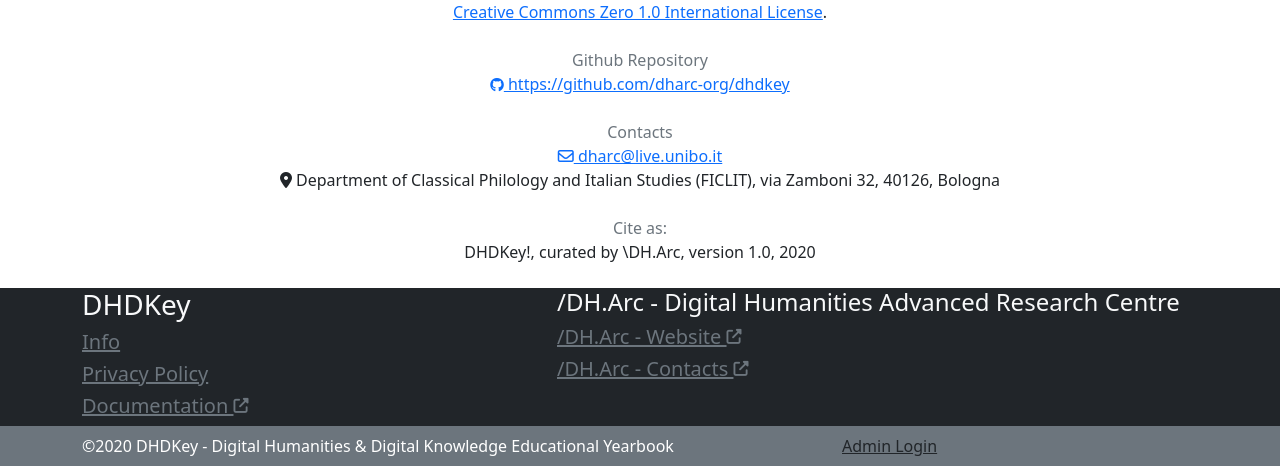
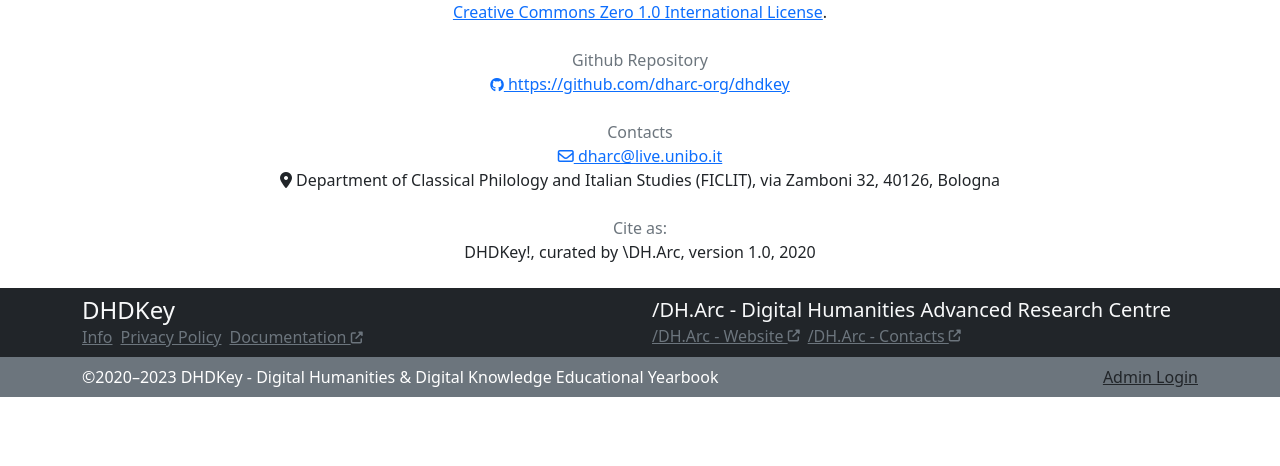
Before and after one commit to dharc-org/dhdkey, a Flask app: page /info in a window 1280 px wide. Shown: the part 1147-1613 px from the top of the page. After the commit the page ends 1544 px from the top, so only its background shows below. Run offline with Flask 2, Linux system fonts and the light colour scheme; parts of the project's set-up code (start-up, migrations or seed data) failed here and were passed over; some libraries are stand-ins or nearby versions.

Commit message:
finished layout at homepage

```diff
--- a/app/templates/base.html
+++ b/app/templates/base.html
@@ -27,7 +27,7 @@
     <body class="d-flex flex-column">
                 <div style="min-height: 100vh">
                     <div class="head">
-                            <nav class="navbar navbar-expand navbar-light shadow-sm px-5">
+                            <nav class="navbar navbar-expand navbar-light shadow-sm px-sm-5 px-0">
                                     <a class="navbar-brand" style="font-size: 20pt !important; font-weight:200 !important" href="{{ url_for('index') }}">DHDKey</a>
                                     {% if title != "Confirmation" %}
                                     <button class="navbar-toggler" type="button" data-toggle="collapse" data-target="#navbarSupportedContent" aria-controls="navbarSupportedContent" aria-expanded="false" aria-label="Toggle navigation">
@@ -37,16 +37,16 @@
                                     <div class="collapse navbar-collapse" id="navbarSupportedContent">
                                     <ul class="navbar-nav mr-auto">
                                         <li class="nav-item {% if title == 'Home' %}active{% endif %}">
-                                            <a class="nav-link" href="{{ url_for('index') }}">Home</a>
+                                            <a class="text-nowrap nav-link" href="{{ url_for('index') }}">Home</a>
                                         </li>
                                         <li class="nav-item {% if title == 'Projects' %}active{% endif %}">
-                                                <a class="nav-link" href="{{ url_for('projects') }}">Projects</a>
+                                            <a class="text-nowrap nav-link" href="{{ url_for('projects') }}">Projects</a>
                                         </li>
                                         <li class="nav-item">
-                                            <a class="nav-link {% if title == 'Upload' %}active{% endif %}" href="{{ url_for('upload') }}">Upload</a>
+                                            <a class="text-nowrap nav-link {% if title == 'Upload' %}active{% endif %}" href="{{ url_for('upload') }}">Upload</a>
                                         </li>
                                         <li class="nav-item">
-                                        <a class="nav-link {% if title == 'Info' %}active{% endif %}" href="{{ url_for('info') }}">User guide</a>
+                                            <a class="text-nowrap nav-link {% if title == 'Info' %}active{% endif %}" href="{{ url_for('info') }}">User guide</a>
                                         </li>
                                     </ul>
                                     </div>
@@ -61,38 +61,48 @@
                 </div>
     <footer class="footer bg-dark text-light">
         <div class="container">
-            <div class="row">
-                <div class="col-md-5">
-                    <h3 style="font-weight:300 !important">DHDKey</h3>
-                    <h5 style="font-weight:300 !important"><a href="{{ url_for('info') }}" class="text-secondary">Info</a></h5>
-                    <h5 style="font-weight:300 !important"><a href="{{ url_for('privacy') }}" class="text-secondary">Privacy Policy</a></h5>
-                    <h5 style="font-weight:300 !important"><a href="https://github.com/dharc-org/dhdkey/blob/master/README.md" class="text-secondary" target="_blank">Documentation <i class="fas fa-external-link-alt fa-xs"></i></a></h5>
+            <div class="row d-flex justify-content-left flex-wrap my-1">
+                <div class="col-6 d-flex flex-column align-items-start justify-content-around mx-0 my-1" style="min-width: fit-content;">
+                    <div class="mx-0 w-100" style="min-width: fit-content;"><h4 class="fw-lighter mb-0 w-100">DHDKey</h4></div>
+                    <div class="d-inline-flex justify-content-start w-100 gap-2 align-items-baseline flex-nowrap">
+                        <a href="{{ url_for('info') }}" class="text-secondary text-nowrap fw-light">Info</a>
+                        <a href="{{ url_for('privacy') }}" class="text-secondary text-nowrap fw-light">Privacy Policy</a>
+                        <a href="https://github.com/dharc-org/dhdkey/blob/master/README.md" class="text-secondary text-nowrap fw-light" target="_blank">Documentation <i class="fas fa-external-link-alt fa-xs"></i></a>
+                    </div>
                 </div>
-                <div class="col-md-7 mt-5 mt-md-0">
-                    <h4 style="font-weight:300 !important">/DH.Arc - Digital Humanities Advanced Research Centre</h4>
-                    <h5 style="font-weight:300 !important"><a href="https://centri.unibo.it/dharc/en" class="text-secondary" target="_blank">/DH.Arc - Website <i class="fas fa-external-link-alt fa-xs"></i></a></h5>
-                    <h5 style="font-weight:300 !important"><a href="https://centri.unibo.it/dharc/en/contacts" class="text-secondary" target="_blank">/DH.Arc - Contacts <i class="fas fa-external-link-alt fa-xs"></i></a></h5>
-
+                <div class="col-6 d-flex flex-column align-items-start justify-content-around mx-0 my-1" style="min-width: fit-content;">
+                    <div class="mx-0 w-100" style="min-width: fit-content;"><h5 class="fw-lighter mb-0 w-100; text-nowrap">/DH.Arc - Digital Humanities Advanced Research Centre</h5></div>
+                    <div class="d-inline-flex justify-content-start w-100 gap-2 align-items-baseline flex-nowrap">
+                        <a href="https://centri.unibo.it/dharc/en" class="text-secondary text-nowrap fw-light" target="_blank">/DH.Arc - Website <i class="fas fa-external-link-alt fa-xs"></i></a>
+                        <a href="https://centri.unibo.it/dharc/en/contacts" class="text-secondary text-nowrap fw-light" target="_blank">/DH.Arc - Contacts <i class="fas fa-external-link-alt fa-xs"></i></a>
+                    </div>
                 </div>
             </div>
          </footer>
 
-         <footer class="footer bg-secondary text-white py-2">
+         <footer class="footer bg-secondary text-white py-1">
                 <div class="container">
-                    <div class="row">
-                            <div class="col-md-8">
-                                ©2020  DHDKey - Digital Humanities & Digital Knowledge Educational Yearbook
+                    <div class="d-inline-flex justify-content-between w-100 flex-wrap" style="min-width: fit-content;">
+                            <div class="my-1" style="min-width: fit-content;">
+                                <div class="fw-light mb-0 w-100;">
+                                    <span class="text-nowrap">
+                                        ©2020–2023  DHDKey - Digital Humanities & Digital Knowledge
+                                    </span>
+                                    <span class="text-nowrap">
+                                        Educational Yearbook
+                                    </span>
+                                </div>
                             </div>
 
                     {% if title != "Confirmation" %}
-                        <div class="col-md-4 text-right text-dark">
+                        <div class="my-1 text-right text-dark d-inline-flex justify-content-end">
                             {% if current_user.is_authenticated %}
-                                <a class="text-dark" href="{{ url_for('logout') }}">Admin Logout</a>
+                                <a class="text-dark text-right text-nowrap fw-light" href="{{ url_for('logout') }}">Admin Logout</a>
                             {%else%}
-                                <a class="text-dark" href="{{ url_for('admin') }}">Admin Login</a>
+                                <a class="text-dark text-right text-nowrap fw-light" href="{{ url_for('admin') }}">Admin Login</a>
                             {% endif %}
                             {% if current_user.is_authenticated %}
-                                - <a class="text-dark" href="{{ url_for('AdminConfirm') }}">Data Manager</a>
+                                - <a class="text-dark text-nowrap fw-light" href="{{ url_for('AdminConfirm') }}">Data Manager</a>
                             {%endif%}
                         </div>
                     </div>
```
Also changed, not shown: app/templates/index.html (+8 -1 lines).
